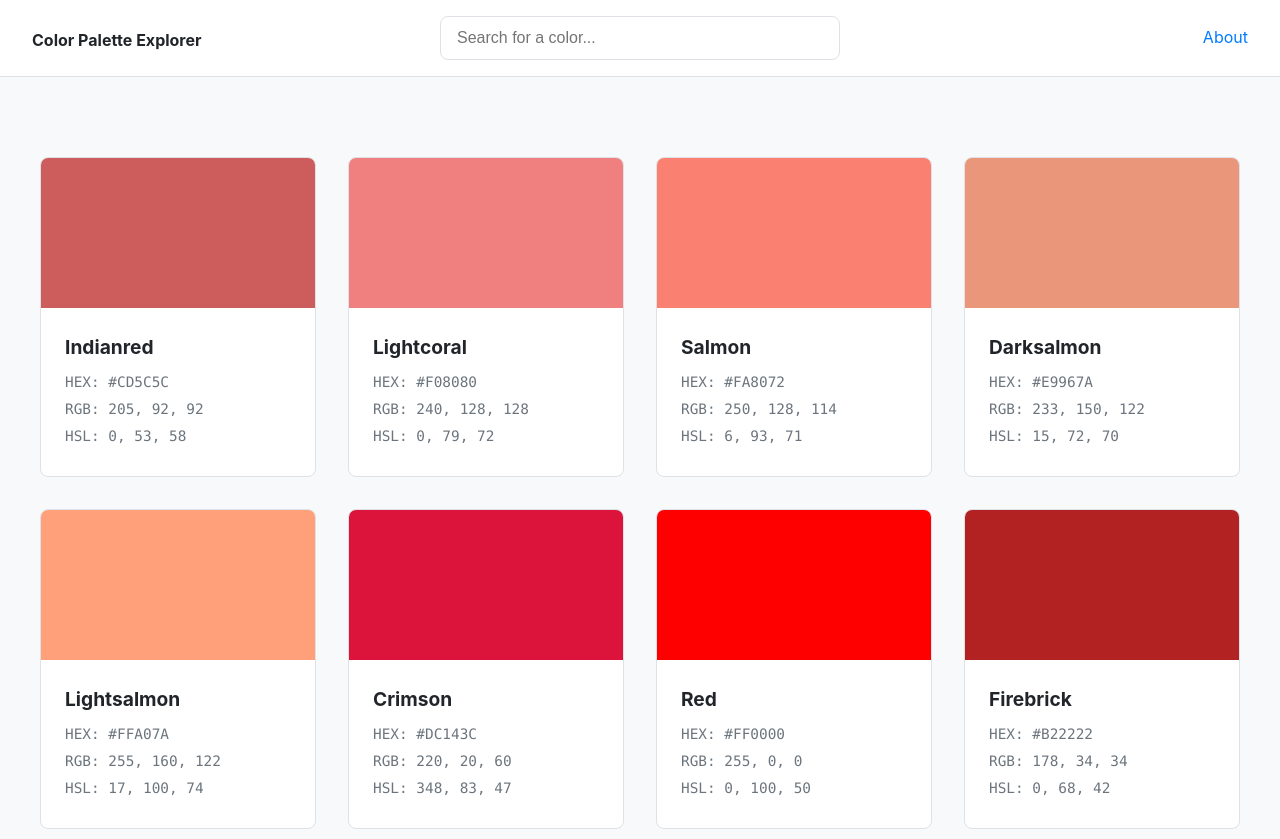
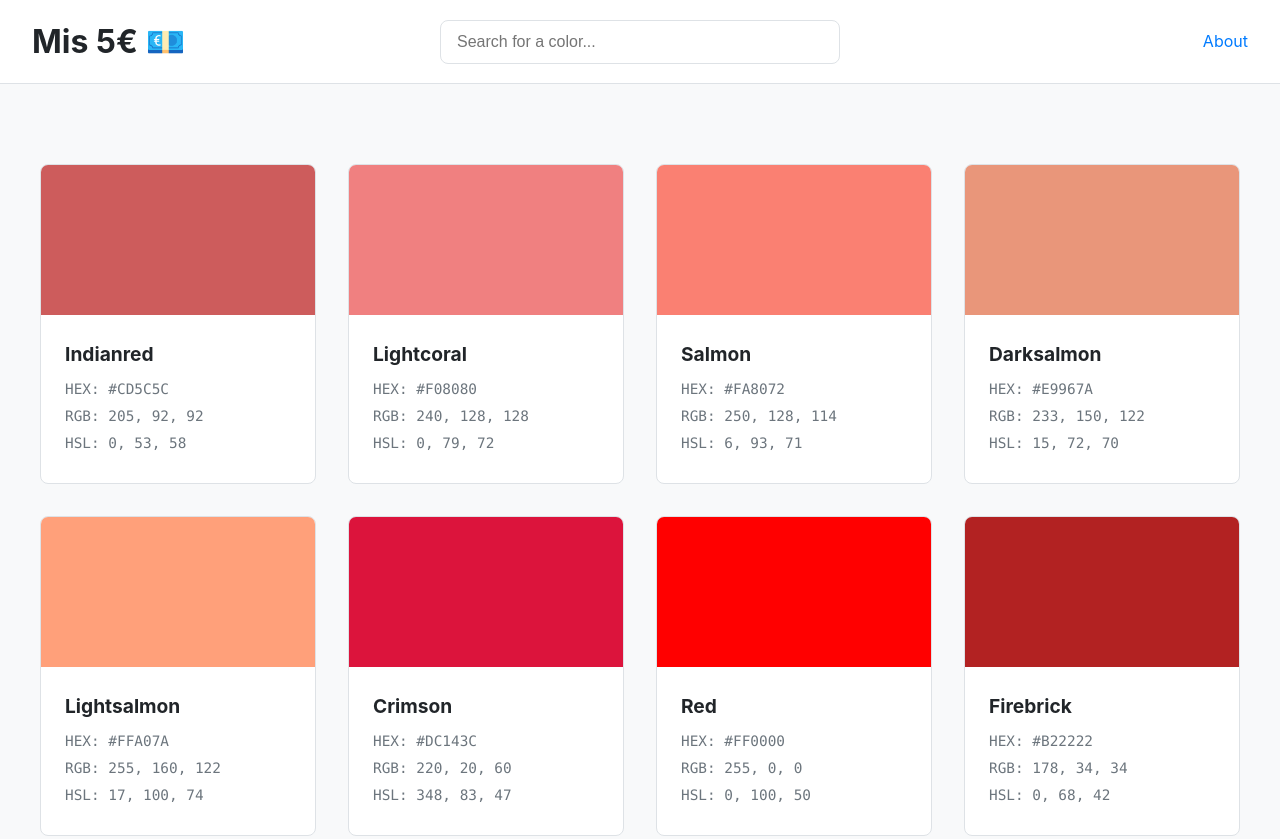
Before and after one commit to bermellVL/Colores, a plain HTML site: page index.html in a window 1280 px wide. Shown: the top 839 px of the page. Drawn offline with Linux system fonts and the light colour scheme.

Commit message:
Subo cambios locales (HTML, CSS actualizados)

```diff
--- a/a.html
+++ b/index.html
@@ -10,7 +10,7 @@
 
   <header class="header">
     <div class="header-item">
-      <h1><a href="a.html" style="text-decoration: none; color: inherit;">Color Palette Explorer</a></h1>
+      <h1><a href="index.html" style="text-decoration: none; color: inherit;"><span class="dinero">Mis 5€ 💶</span></a></h1>
     </div>
     <div class="header-item header-item-center">
       <div class="search-container">
--- a/styles.css
+++ b/styles.css
@@ -211,3 +211,9 @@ code {
     border: 1px solid #dee2e6;
     box-sizing: border-box;
 }
+
+.dinero {
+    display: flex;
+    align-items: center;
+    font-size: 2rem;
+}
```
